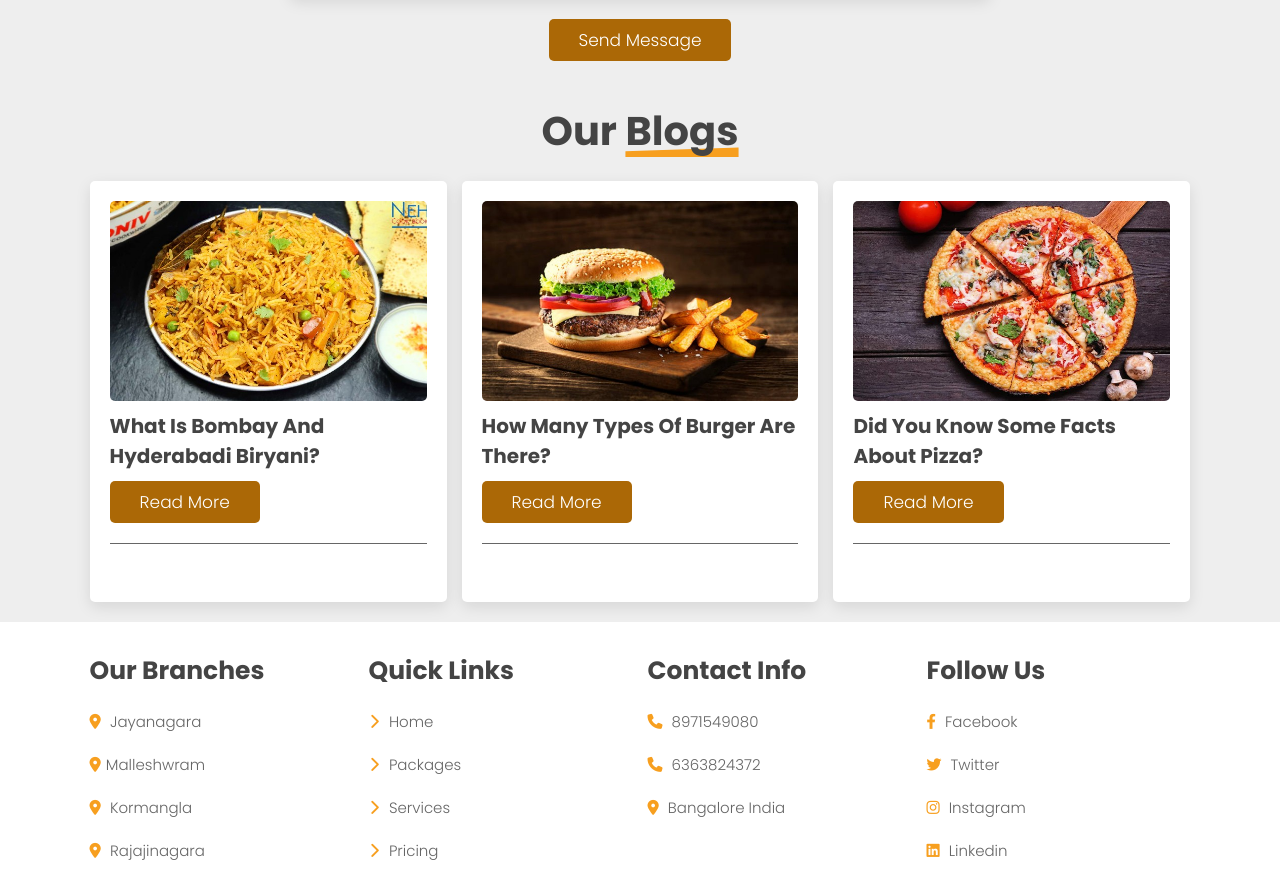
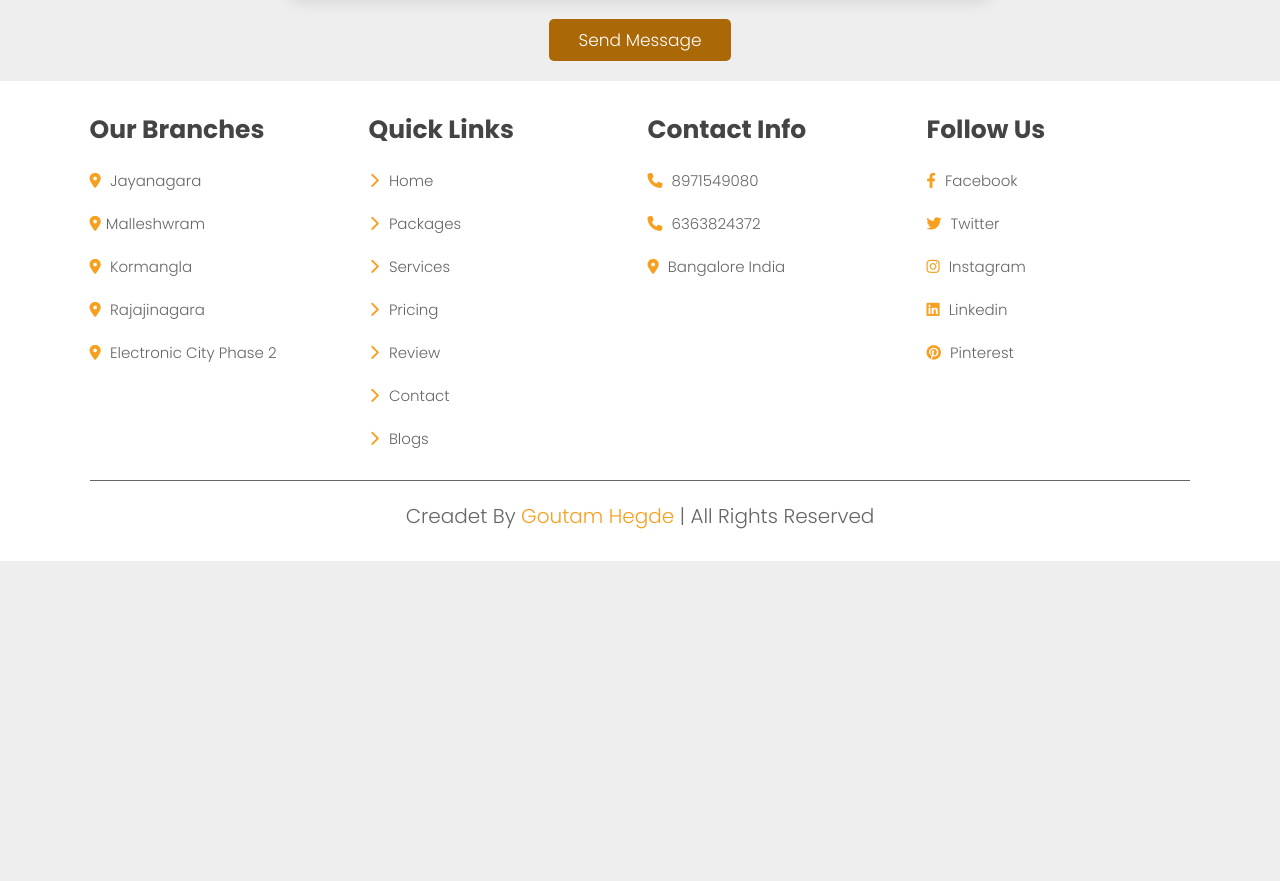
Before and after one commit to justdodcode24/foodie, a plain HTML site: page index.html in a window 1280 px wide. Shown: the part 2893-3774 px from the top of the page. After the commit the page ends 3454 px from the top, so only its background shows below. Drawn offline with nearby package versions, Linux system fonts and the light colour scheme; files that its build step writes are made by us from their sources.

Commit message:
Update index.html

```diff
--- a/index.html
+++ b/index.html
@@ -264,55 +264,6 @@
 
 <!-- blog section starts  -->
 
-<section class="blogs" id="blogs">
-
-    <h1 class="heading"> our <span>blogs</span> </h1>
-
-    <div class="box-container">
-
-        <div class="box" data-aos="fade-up">
-            <div class="image">
-                <img src="images/img1.jpg" alt="">
-            </div>
-            <div class="content">
-                <h3>What is bombay and hyderabadi biryani?</h3>
-                <a href="#" class="btn">read more</a>
-                <div class="icons">
-                    <a href="#"> <i class=""></i>  </a>
-                    <a href="#"> <i class=""></i>  </a>
-                </div>
-            </div>
-        </div>
-
-        <div class="box" data-aos="fade-up">
-            <div class="image">
-                <img src="images/img2.jpg" alt="">
-            </div>
-            <div class="content">
-                <h3>How many types of burger are there?</h3>
-                <a href="#" class="btn">read more</a>
-                <div class="icons">
-                    <a href="#"> <i class=""></i> </a>
-                    <a href="#"> <i class=""></i> </a>
-                </div>
-            </div>
-        </div>
-
-        <div class="box" data-aos="fade-up">
-            <div class="image">
-                <img src="images/img3.jpg" alt="">
-            </div>
-            <div class="content">
-                <h3>Did you know some facts about pizza?</h3>
-                <a href="#" class="btn">read more</a>
-                <div class="icons">
-                    <a href="#"> <i class=""></i> </a>
-                    <a href="#"> <i class=""></i></a>
-                </div>
-            </div>
-        </div>
-
-    </div>
 
 </section>
 
```
